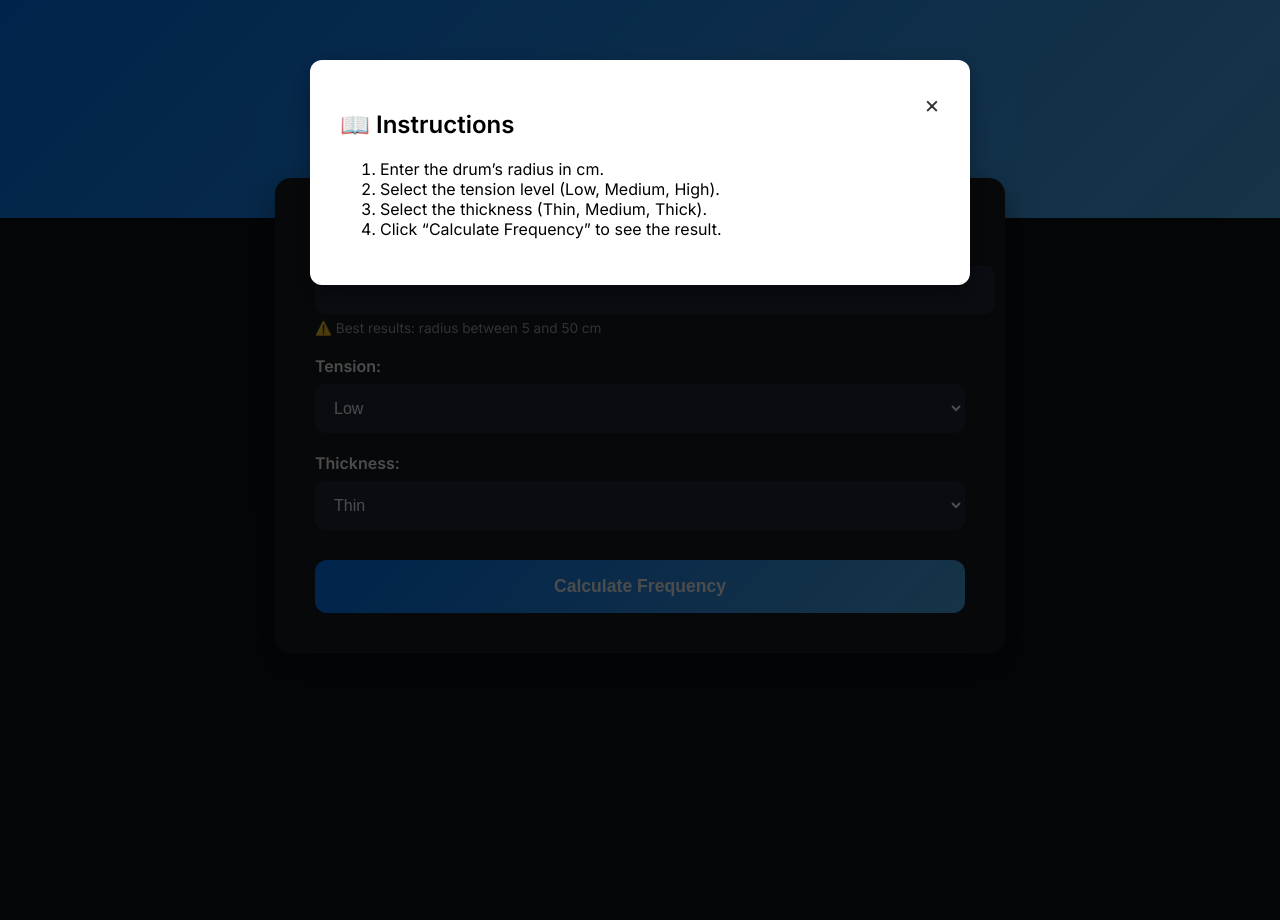
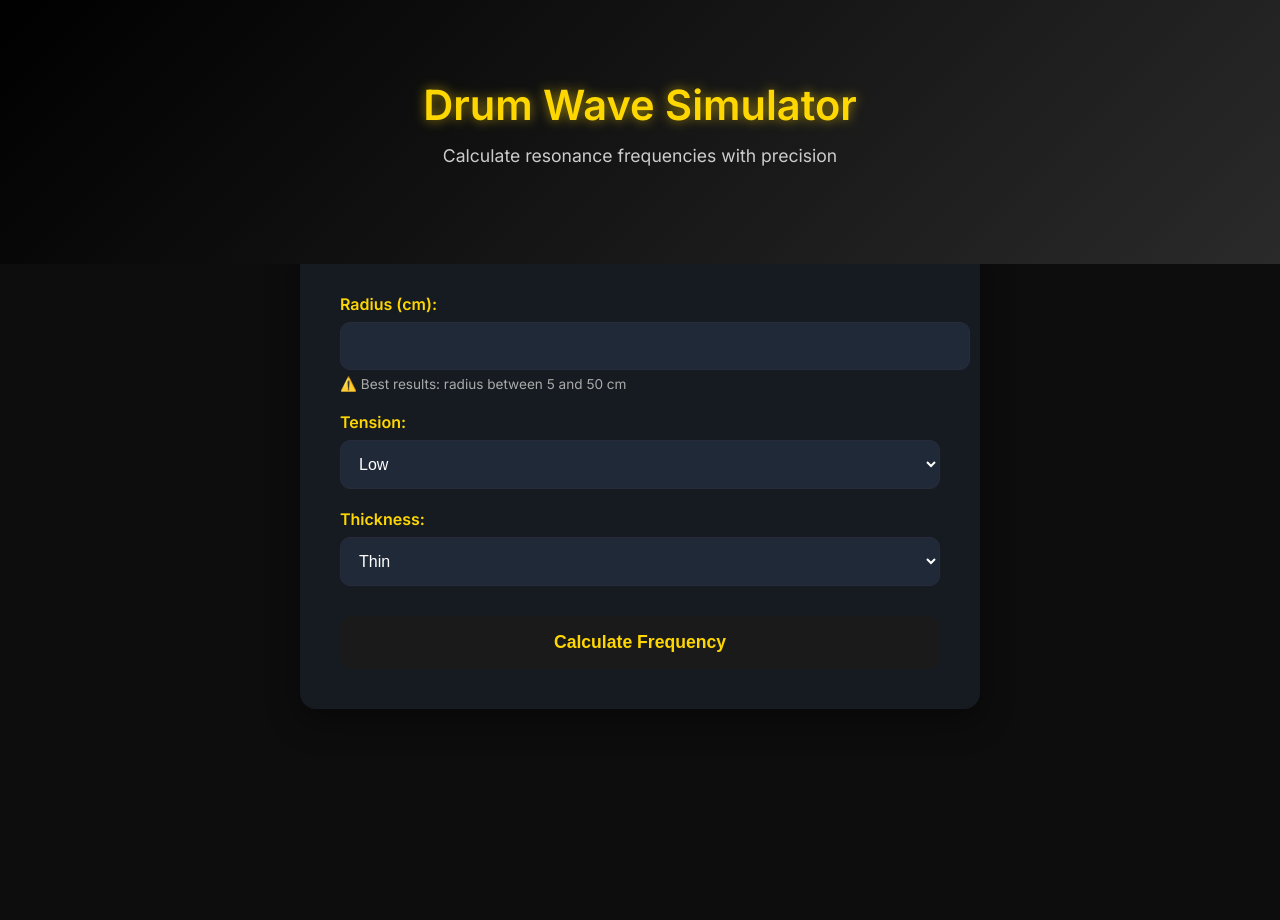
Before and after one commit to TanavBhuraria/DrumFrequencyCalculator, a Flask app: page /calculator in a window 1280 px wide. Run offline with Flask 3, Linux system fonts and the light colour scheme.

Commit message:
Redo on calculator

```diff
--- a/templates/calculator.html
+++ b/templates/calculator.html
@@ -3,37 +3,39 @@
 <head>
   <meta charset="UTF-8">
   <meta name="viewport" content="width=device-width, initial-scale=1.0">
-  <title>Drum Frequency Calculator</title>
+  <title>Drum Wave Simulator | Calculator</title>
   <link href="https://fonts.googleapis.com/css2?family=Inter:wght@400;600&display=swap" rel="stylesheet">
   <style>
     body {
       margin: 0;
       font-family: 'Inter', sans-serif;
-      background: #0d1117;
-      color: #eaeaea;
+      background: #0d0d0d;
+      color: #f5f5f5;
     }
 
     /* Hero section */
     header {
-      background: linear-gradient(135deg, #0077ff, #4cafef);
-      padding: 60px 20px;
+      background: linear-gradient(135deg, #000000, #2a2a2a);
       text-align: center;
-      color: #fff;
+      padding: 80px 20px;
+      position: relative;
     }
     header h1 {
-      font-size: 2.5rem;
+      font-size: 2.6rem;
       margin: 0;
+      color: #ffd700;
+      text-shadow: 0 0 12px rgba(255,215,0,0.6);
     }
     header p {
       font-size: 1.1rem;
-      margin-top: 10px;
-      opacity: 0.9;
+      margin-top: 15px;
+      color: #ccc;
     }
 
-    /* Container card */
-    .container {
-      max-width: 650px;
-      margin: -40px auto 40px auto;
+    /* Content card */
+    .content {
+      max-width: 600px;
+      margin: -30px auto 40px auto;
       background: #161b22;
       padding: 40px;
       border-radius: 16px;
@@ -44,7 +46,7 @@
       display: block;
       margin: 20px 0 8px;
       font-weight: 600;
-      color: #ffffff;
+      color: #ffd700;
     }
 
     input, select {
@@ -60,39 +62,8 @@
 
     input:focus, select:focus {
       outline: none;
-      border-color: #4cafef;
-      box-shadow: 0 0 8px rgba(76,175,239,0.6);
-    }
-
-    button {
-      width: 100%;
-      padding: 16px;
-      margin-top: 30px;
-      border: none;
-      border-radius: 12px;
-      background: linear-gradient(135deg, #0077ff, #4cafef);
-      color: #fff;
-      font-size: 1.1rem;
-      font-weight: 600;
-      cursor: pointer;
-      transition: transform 0.2s ease, background 0.3s ease;
-    }
-
-    button:hover {
-      transform: translateY(-2px);
-      background: linear-gradient(135deg, #4cafef, #0077ff);
-    }
-
-    .result {
-      margin-top: 30px;
-      padding: 20px;
-      background: #1e293b;
-      border-radius: 12px;
-      font-size: 1.5rem;
-      font-weight: 600;
-      color: #4cafef;
-      text-align: center;
-      box-shadow: 0 6px 16px rgba(0,0,0,0.3);
+      border-color: #ffd700;
+      box-shadow: 0 0 8px rgba(255,215,0,0.6);
     }
 
     small {
@@ -102,48 +73,62 @@
       color: #aaa;
     }
 
-    /* Modal styling */
-    .modal {
-      display: none;
-      position: fixed;
-      z-index: 999;
-      left: 0; top: 0;
-      width: 100%; height: 100%;
-      background-color: rgba(0,0,0,0.7);
-      padding-top: 60px;
+    /* Button styling */
+    .btn {
+      width: 100%;
+      padding: 16px;
+      margin-top: 30px;
+      border: none;
+      border-radius: 12px;
+      background: #1a1a1a;
+      color: #ffd700;
+      font-size: 1.1rem;
+      font-weight: 600;
+      cursor: pointer;
+      transition: all 0.3s ease;
+      position: relative;
+      overflow: hidden;
     }
 
-    .modal-content {
-      background: #fff;
-      color: #000;
-      margin: auto;
-      padding: 30px;
-      border-radius: 12px;
-      max-width: 600px;
-      box-shadow: 0 8px 24px rgba(0,0,0,0.3);
-      animation: fadeIn 0.3s ease;
+    .btn::before {
+      content: "";
+      position: absolute;
+      top: 0; left: -100%;
+      width: 100%; height: 100%;
+      background: linear-gradient(90deg, transparent, rgba(255,215,0,0.3), transparent);
+      transition: left 0.5s ease;
     }
 
-    .close {
-      float: right;
-      font-size: 24px;
-      cursor: pointer;
-      color: #333;
+    .btn:hover::before {
+      left: 100%;
     }
 
-    @keyframes fadeIn {
-      from {opacity: 0;}
-      to {opacity: 1;}
+    .btn:hover {
+      transform: translateY(-4px);
+      box-shadow: 0 10px 24px rgba(255,215,0,0.3);
+    }
+
+    /* Result card */
+    .result {
+      margin-top: 30px;
+      padding: 20px;
+      background: #1e293b;
+      border-radius: 12px;
+      font-size: 1.4rem;
+      font-weight: 600;
+      color: #ffd700;
+      text-align: center;
+      box-shadow: 0 6px 16px rgba(0,0,0,0.3);
     }
   </style>
 </head>
 <body>
   <header>
-    <h1>Drum Frequency Calculator</h1>
-    <p>Professional tool to estimate drum resonance</p>
+    <h1>Drum Wave Simulator</h1>
+    <p>Calculate resonance frequencies with precision</p>
   </header>
 
-  <div class="container">
+  <div class="content">
     <form method="post">
       <label for="radius">Radius (cm):</label>
       <input type="number" name="radius" step="0.01" required>
@@ -163,44 +148,12 @@
         <option>Thick</option>
       </select>
 
-      <button type="submit">Calculate Frequency</button>
+      <button type="submit" class="btn">Calculate Frequency</button>
     </form>
 
     {% if freq %}
       <div class="result">Estimated Frequency: {{ freq }} Hz</div>
     {% endif %}
   </div>
-
-  <!-- Instructions Modal -->
-  <div id="instructionsModal" class="modal">
-    <div class="modal-content">
-      <span class="close" onclick="closeModal()">&times;</span>
-      <h2>📖 Instructions</h2>
-      <ol>
-        <li>Enter the drum’s radius in cm.</li>
-        <li>Select the tension level (Low, Medium, High).</li>
-        <li>Select the thickness (Thin, Medium, Thick).</li>
-        <li>Click “Calculate Frequency” to see the result.</li>
-      </ol>
-    </div>
-  </div>
-
-  <script>
-    window.onload = function () {
-      const wasSubmitted = sessionStorage.getItem("formSubmitted");
-      if (!wasSubmitted) {
-        document.getElementById("instructionsModal").style.display = "block";
-      }
-      const form = document.querySelector("form");
-      if (form) {
-        form.addEventListener("submit", function () {
-          sessionStorage.setItem("formSubmitted", "true");
-        });
-      }
-    }
-    function closeModal() {
-      document.getElementById("instructionsModal").style.display = "none";
-    }
-  </script>
 </body>
 </html>
```
